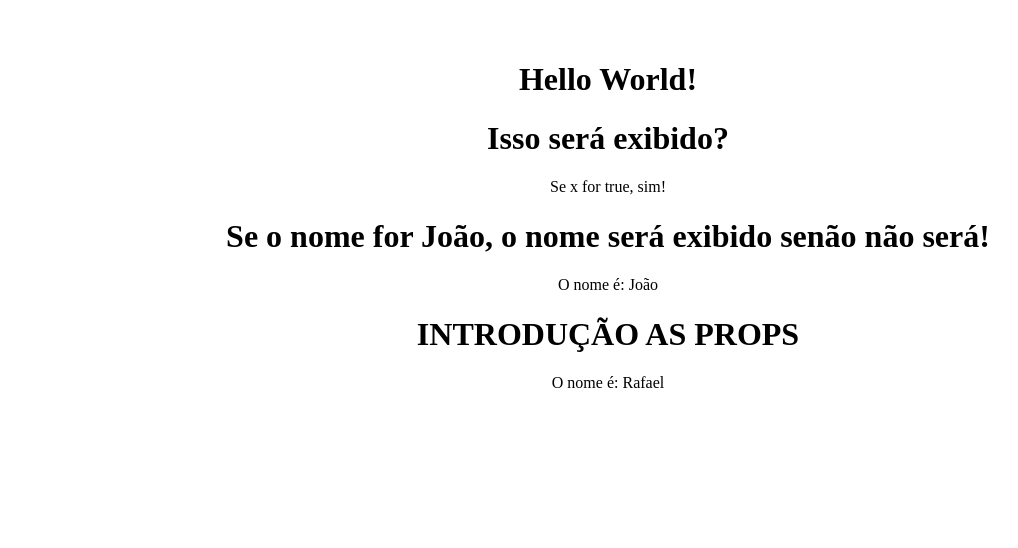
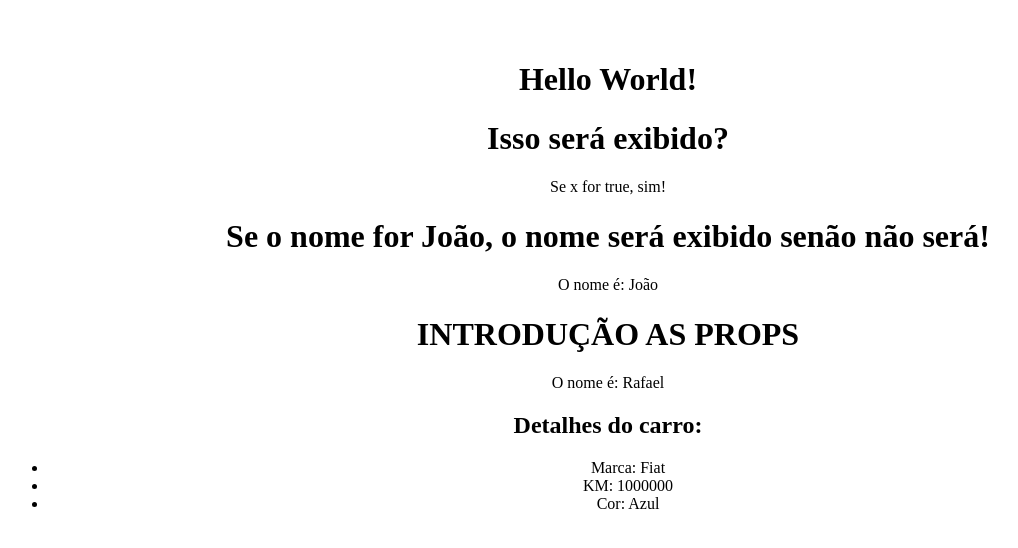
Before and after one commit to RafaelZucarelli/Repositorio-para-estudos---REACTJS, a React (Vite) app: page / in a window 1280 px wide. Shown: the top 548 px of the page, without its empty margins (32-1050 px from the left). Built offline with nearby package versions, Linux system fonts and the light colour scheme.

Commit message:
DestructuringProps

```diff
--- a/src/App.tsx
+++ b/src/App.tsx
@@ -1,6 +1,7 @@
 import "./App.css";
 import ConditionalRender from "./components/ConditionalRender";
 import ShowUserName from "./components/ShowUserName";
+import CarDetails from "./components/CarDetails";
 
 function App() {
   return (
@@ -8,7 +9,10 @@ function App() {
       <h1>Hello World!</h1>
       <div>
         <ConditionalRender />
+        {/*PROPS */}
         <ShowUserName name="Rafael" />
+        {/*DESTRUCTURING */}
+        <CarDetails brand="Fiat" km={1000000} color="Azul" />
       </div>
     </>
   );
--- /dev/null
+++ b/src/components/CarDetails.tsx
@@ -0,0 +1,22 @@
+import React from "react";
+
+interface CarDetailsProps {
+  brand: string;
+  km: number;
+  color: string;
+}
+
+const CarDetails: React.FC<CarDetailsProps> = ({ brand, km, color }) => {
+  return (
+    <div>
+      <h2>Detalhes do carro:</h2>
+      <ul>
+        <li>Marca: {brand}</li>
+        <li>KM: {km}</li>
+        <li>Cor: {color}</li>
+      </ul>
+    </div>
+  );
+};
+
+export default CarDetails;
```
